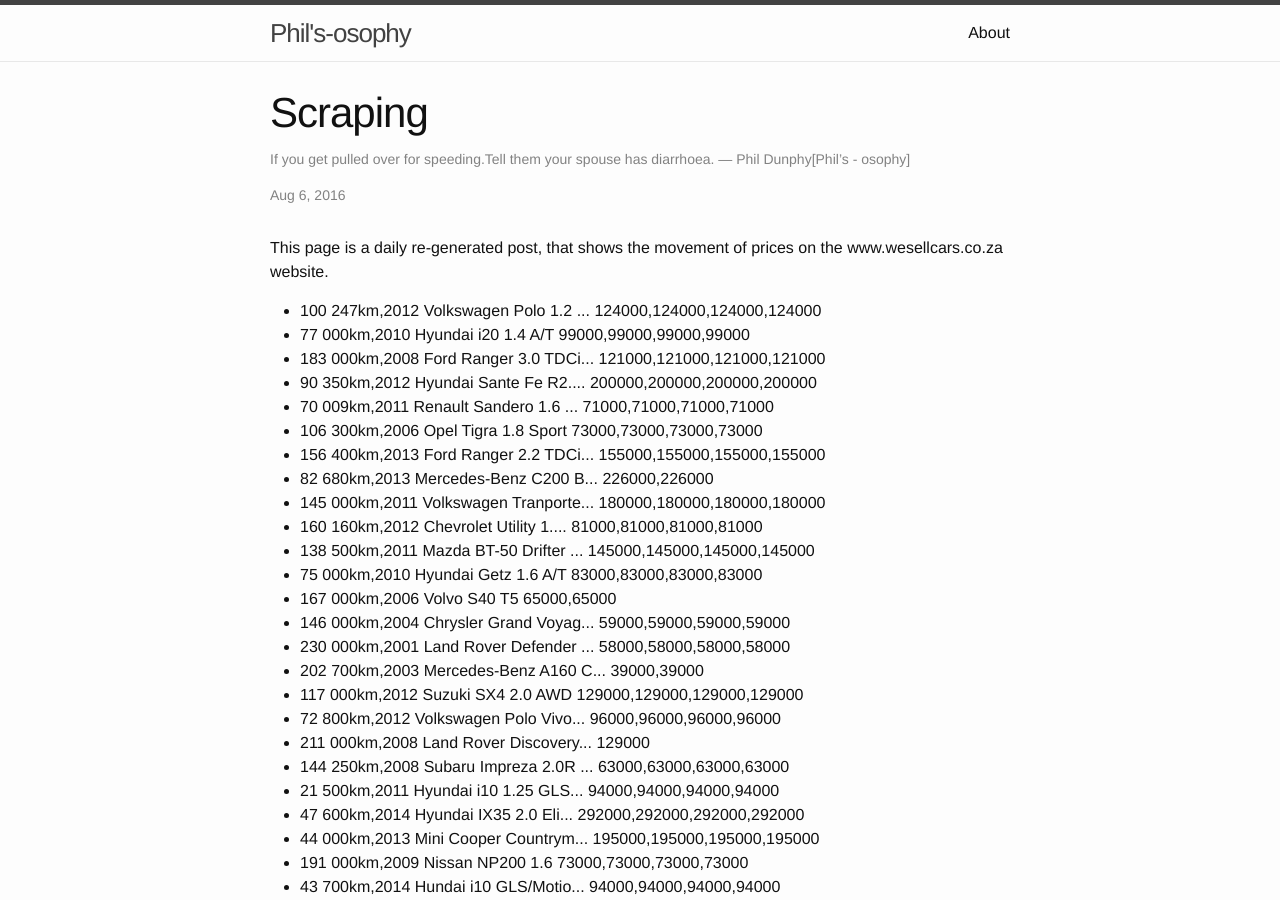
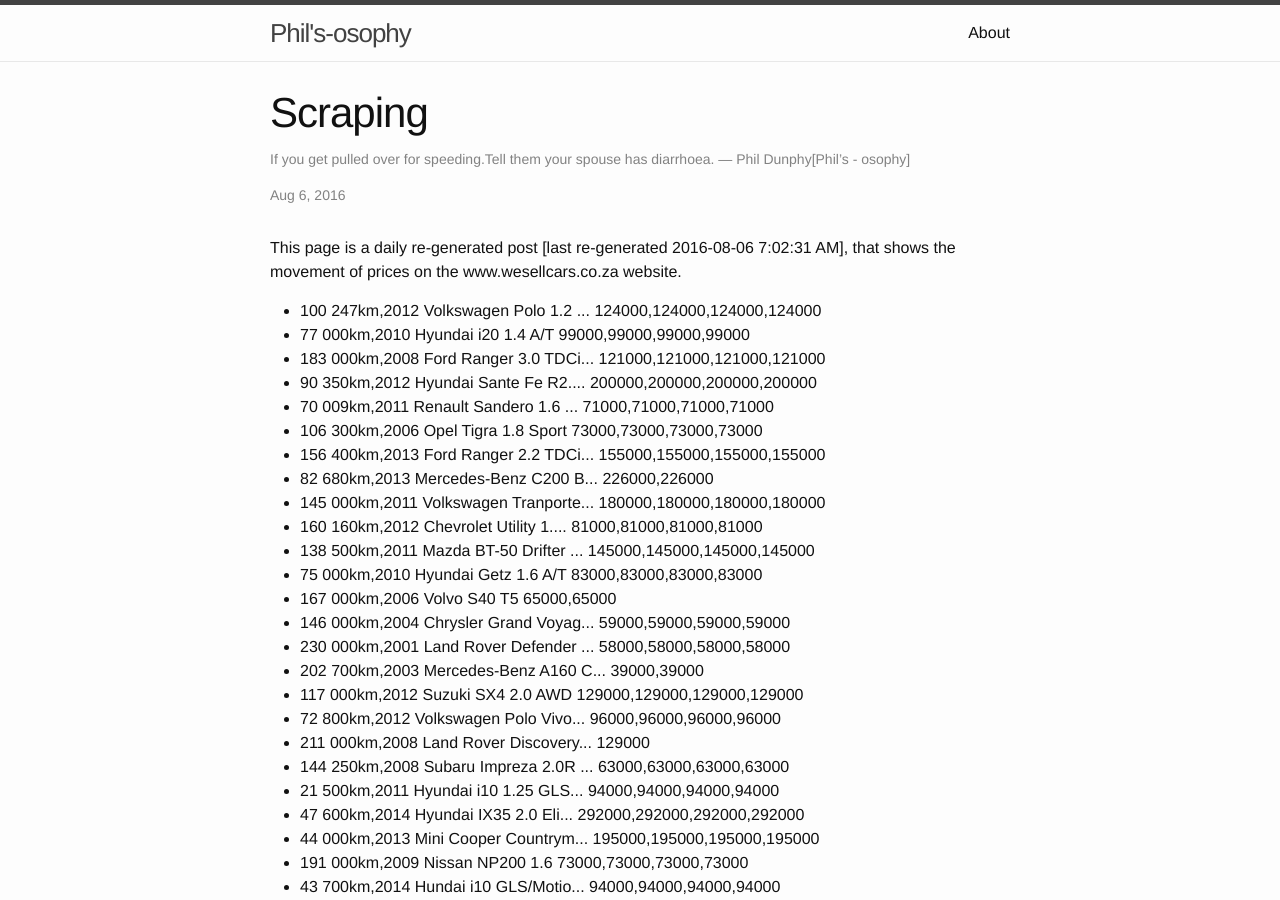
Before and after one commit to apdekock/apdekock.github.io, a Jekyll site: the page built from _posts/2015-08-04-weMineData.markdown, in a window 1280 px wide and 900 px high. Built offline with Jekyll 4.4.1, drawn with Linux system fonts in a browser that asks for light colours; some of the changed text lies outside the part shown.

Commit message:
Signed-off-by: Philip de Kock <Philip de Kock>

```diff
--- a/_posts/2015-08-04-weMineData.markdown
+++ b/_posts/2015-08-04-weMineData.markdown
@@ -1,11 +1,11 @@
 ---
 layout: post
-title:  "Scraping"
-date:   2016-08-06 6:55:28 AM
-quote:  "If you get pulled over for speeding.Tell them your spouse has diarrhoea. — Phil Dunphy[Phil’s - osophy]"
-categories: scraping, auto generating post
+title: "Scraping"
+date: 2016-08-06 7:02:31 AM
+quote: "If you get pulled over for speeding.Tell them your spouse has diarrhoea. — Phil Dunphy[Phil’s - osophy]"
+categories: scraping, auto generatingpost
 ---
- This page is a daily re-generated post, that shows the movement of prices on the www.wesellcars.co.za website.
+ This page is a daily re-generated post [last re-generated 2016-08-06 7:02:31 AM], that shows the movement of prices on the www.wesellcars.co.za website.
 
 <ul>
 <li><div> 100 247km,2012 Volkswagen Polo 1.2 ... <span class="sparklines">124000,124000,124000,124000</span></div></li>
```
Also changed, not shown: other parts of _posts/2015-08-04-weMineData.markdown (+0 -3 lines), 1 other file.
